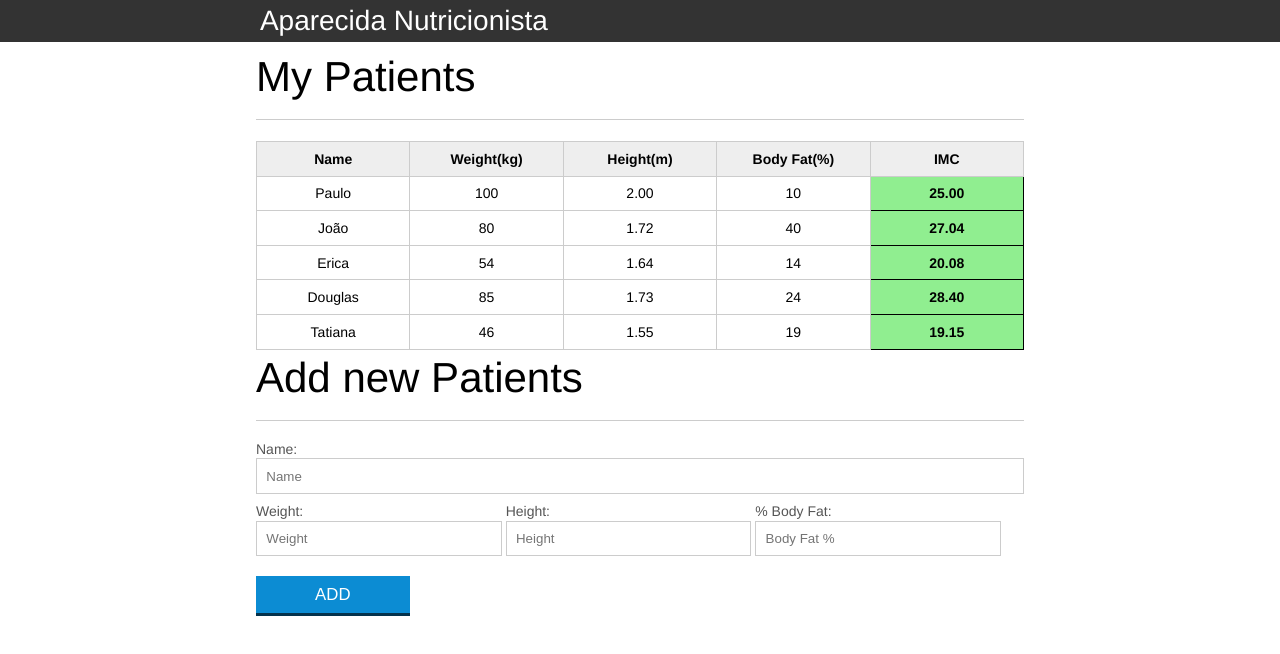
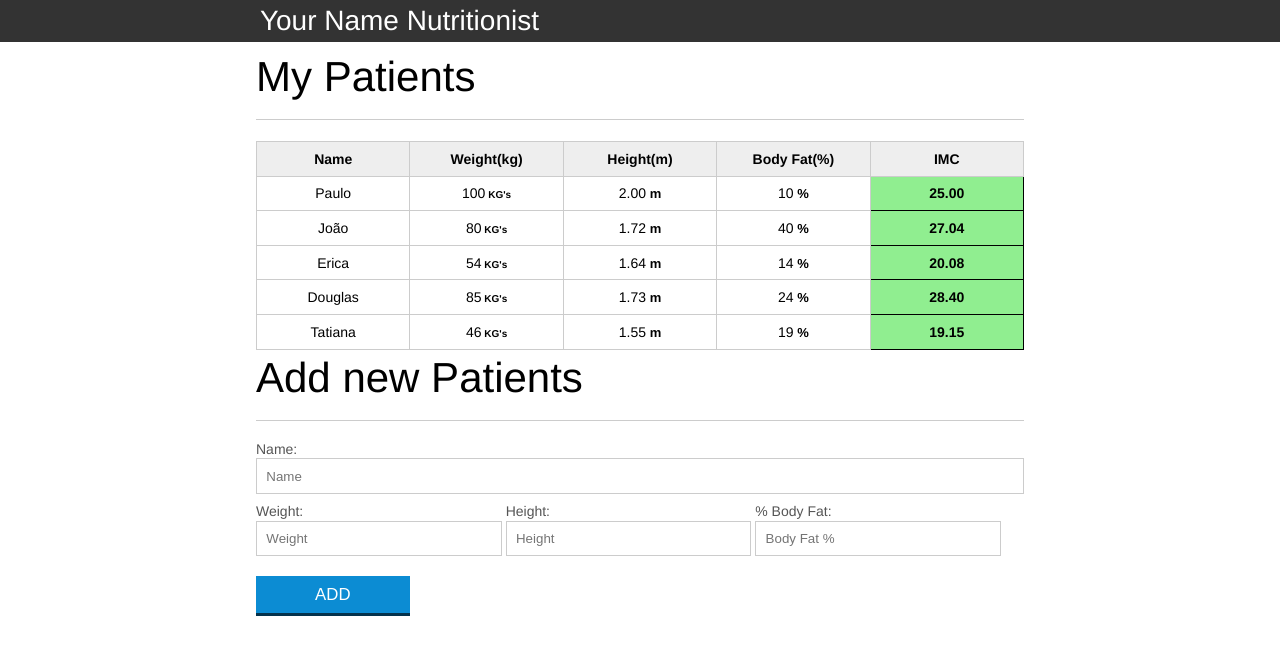
Before and after one commit to LucasBolla94/Aparecida-Nutritionist, a plain HTML site: page index.html in a window 1280 px wide. Drawn offline with Linux system fonts and the light colour scheme.

Commit message:
CSS Changes

```diff
--- a/css/index.css
+++ b/css/index.css
@@ -138,3 +138,26 @@ button[disabled=disabled], button:disabled {
 	background-color: lightgreen;
 	border: 1px black solid;
 }
+
+.fadeOut {
+	opacity: 0;
+	transition: 0.5s;
+}
+
+.info-peso::after {
+	font-size: 10px;
+	font-weight: bold;
+	content: " KG's";
+}
+
+.info-altura::after {
+	font-size: 13px;
+	font-weight: bold;
+	content: " m";
+}
+
+.info-gordura::after {
+	font-size: 13px;
+	font-weight: bold;
+	content: " %";
+}
--- a/index.html
+++ b/index.html
@@ -12,7 +12,7 @@
 
 		<header>
 			<div class="container">
-				<h1 class="tittle">Aparecida Nutrition</h1>
+				<h1 class="tittle">Change By JavaScript</h1>
 			</div>
 		</header>
 		<main>
--- a/js/main.js
+++ b/js/main.js
@@ -1,5 +1,5 @@
 var tittle = document.querySelector('.tittle');
-tittle.textContent = "Aparecida Nutricionista";
+tittle.textContent = "Your Name Nutritionist";
 
 var pacientes = document.querySelectorAll('.paciente');
 
--- a/js/remover.js
+++ b/js/remover.js
@@ -1,5 +1,9 @@
 var table = document.querySelector("table");
 
 table.addEventListener("dblclick", function(event){
-    event.target.parentNode.remove();
+    event.target.parentNode.classList.add("fadeOut");
+
+    setTimeout(function(){
+        event.target.parentNode.remove();
+    }, 500);
 });
```
